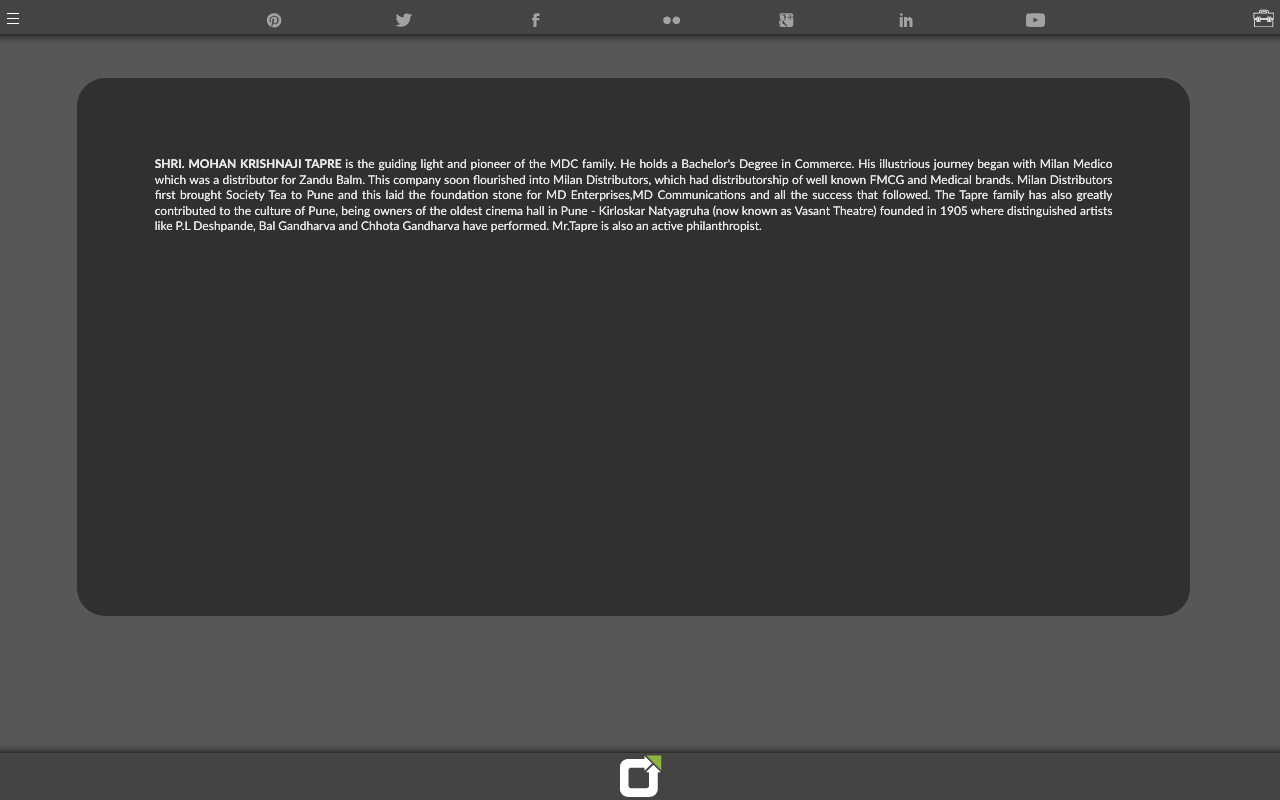
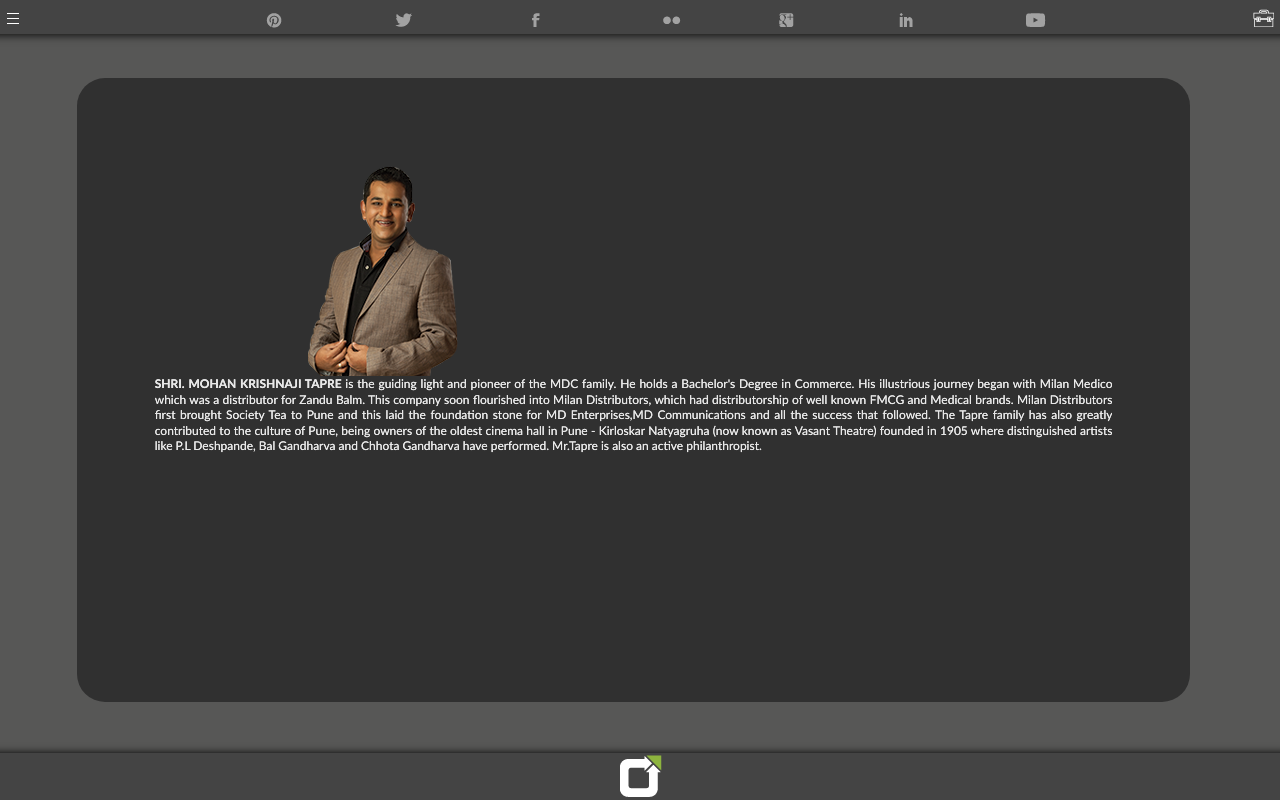
Before and after one commit to rkmdc/MobileMdc, a PHP site: page /MDDesk.php in a window 1280 px wide. Run offline with PHP 8.4, Linux system fonts and the light colour scheme.

Commit message:
First Commite

```diff
--- a/Blank_page.php
+++ b/Blank_page.php
@@ -23,7 +23,7 @@
 
 
 
-            <div id="app_main_content" class="app-content" style="background: #060E1E">
+            <div id="app_main_content" class="app-content" style="background: #060E1E;">
                 <div class="Round_Blue_Canvas">
                     <div class="About_Text_wrapper">
 
--- a/Careers.php
+++ b/Careers.php
@@ -42,7 +42,7 @@ $Menu_Active =5;
             }
 
             .file_input_hidden{
-                color:#395870;width: 99%;
+                color:#395870;width: 215%;
 
             }
             .filewrapper input{
--- a/MDDesk.php
+++ b/MDDesk.php
@@ -26,8 +26,9 @@ $Menu_Active =3;
 
 
           <div id="app_main_content" class="app-content">
-                <div class="Round_Blue_Canvas">
-                    <div class="About_Text_wrapper">
+                <div class="Round_Blue_Canvas" style="height: 80%;">
+                    <div class="About_Text_wrapper" style=" height: 89%">
+                        <div class="mdimg" style="margin:  0 auto; display: block"> <img id="md" src="common/img/pushkar-tapre1.png" style="margin-left: 16%;">   </div>
                         <p class="mdpara">
                         <b style="text-transform: uppercase;"> Shri. Mohan Krishnaji Tapre </b> is the guiding light and pioneer of the MDC family. He holds a Bachelor's Degree in Commerce.
 
--- a/common/css/Social_media.css
+++ b/common/css/Social_media.css
@@ -16,7 +16,7 @@ and open the template in the editor.
     top: 10%;
     left: 6%;
     width: 87%;
-    height: 69%;
+    height: 80%;
     border-radius: 28px;
 
     font-size: 12px;
--- a/common/css/about.css
+++ b/common/css/about.css
@@ -17,7 +17,7 @@ and open the template in the editor.
     top: 10%;
     left: 6%;
     width: 87%;
-    height: 69%;
+    height: 80%;
     border-radius: 28px;
 
     font-size: 12px;
@@ -32,7 +32,7 @@ and open the template in the editor.
     margin: 7%;
     text-align: justify;
     display: block;
-    height: 74%;
+    height: 89%;
     overflow-y: scroll;
 }
 .show{
```
Also changed, not shown: common/img/Manish-Mutha.png (added), common/img/mohan-tapre.png (added), common/img/pushkar-tapre.png (added), common/img/pushkar-tapre1.png (added).
